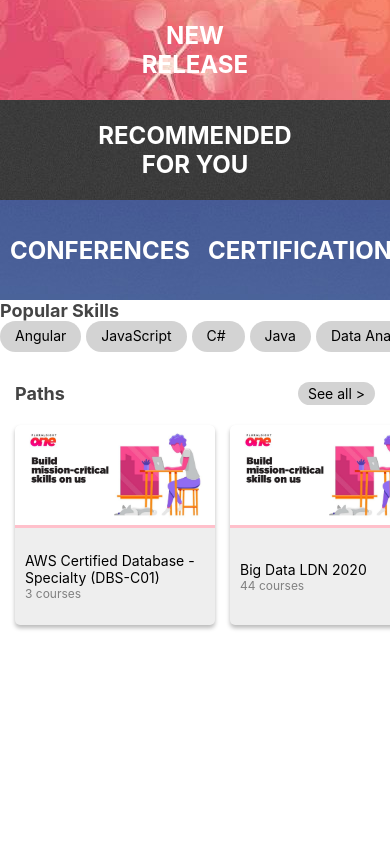
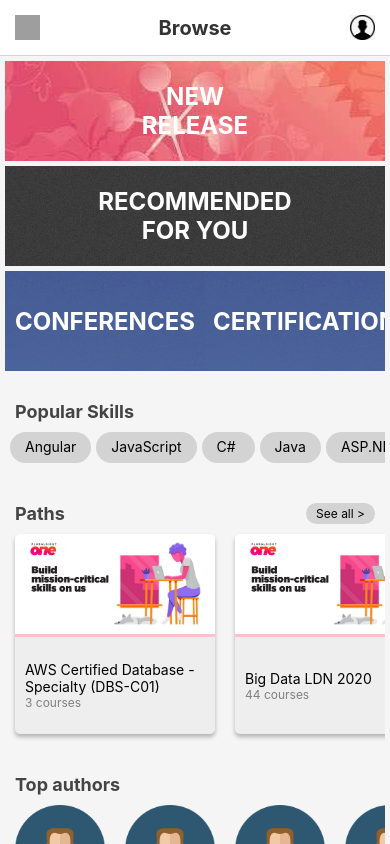
Before and after one commit to Gia-Kiet-99/LTDDNC-DoAnCK-OnlineLearning, a React Native app: screen / in a window 390 px wide. Built offline with nearby package versions, Linux system fonts and the light colour scheme; grey boxes are pictures that could not be loaded.

Commit message:
Update Browse Screen

```diff
--- /dev/null
+++ b/src/components/Common/ActionBar.js
@@ -0,0 +1,41 @@
+import React from 'react';
+import {StyleSheet, Image, Text, TouchableOpacity, View} from 'react-native';
+
+const ActionBar = (props) => {
+    return (
+        <View style={styles.bar}>
+            <TouchableOpacity style={styles.imageWrapper}>
+                <Image style={styles.settingIcon} source={require('../../../assets/setting2.png')}/>
+            </TouchableOpacity>
+            <Text style={styles.textBar}>{props.title}</Text>
+            <TouchableOpacity style={styles.imageWrapper}>
+                <Image style={styles.settingIcon} source={require('../../../assets/avatar.jpg')}/>
+            </TouchableOpacity>
+        </View>
+    );
+};
+
+const styles = StyleSheet.create({
+    bar: {
+        padding: 15,
+        flexDirection: 'row',
+        justifyContent: 'space-between',
+        alignItems: 'center',
+        borderBottomWidth: 1,
+        borderBottomColor: 'lightgray'
+    },
+    textBar: {
+        fontSize: 20,
+        fontWeight: 'bold',
+        color: '#333'
+    },
+    imageWrapper: {
+
+    },
+    settingIcon: {
+        width: 25,
+        height: 25,
+    },
+})
+
+export default ActionBar;
--- a/src/components/Common/image-button.js
+++ b/src/components/Common/image-button.js
@@ -14,7 +14,9 @@ const ImageButton = (props) => {
 const styles = StyleSheet.create({
     button: {
         height: 100,
-
+        // marginHorizontal: 5,
+        marginTop: 5,
+        overflow: 'hidden'
     },
     touch: {
         flex: 1,
--- /dev/null
+++ b/src/components/Common/session-header.js
@@ -0,0 +1,43 @@
+import React from 'react';
+import {StyleSheet, Text, TouchableOpacity, View} from 'react-native';
+
+const SessionHeader = (props) => {
+    return (
+        <View style={styles.headerWrapper}>
+            <Text style={styles.header}>
+                {props.title}
+            </Text>
+            {props.showButton === true &&
+                <TouchableOpacity style={styles.detailButton}>
+                    <Text style={styles.text}>See all ></Text>
+                </TouchableOpacity>
+            }
+        </View>
+    )
+}
+
+const styles = StyleSheet.create({
+    headerWrapper: {
+        paddingHorizontal: 15,
+        flexDirection: 'row',
+        justifyContent: 'space-between',
+        alignItems: 'center',
+        // marginBottom: 10,
+    },
+    header: {
+        color: '#444',
+        fontWeight: 'bold',
+        fontSize: 18
+    },
+    detailButton: {
+        backgroundColor: 'lightgray',
+        paddingVertical: 3,
+        paddingHorizontal: 10,
+        borderRadius: 25,
+    },
+    text: {
+        fontSize: 12,
+    }
+})
+
+export default SessionHeader;
--- /dev/null
+++ b/src/components/Common/session-list.js
@@ -0,0 +1,51 @@
+import React from 'react';
+import {StyleSheet, ScrollView, View, Text, TouchableOpacity} from 'react-native';
+import PathsSessionItem from "../Main/Browse/PathsSessionItem/paths-session-item";
+import SectionCoursesItem from "../Main/Home/SectionCoursesItem/section-courses-item";
+import AuthorSessionItem from "../Main/Browse/AuthorSessionItem/author-session-item";
+
+const SessionList = (props) => {
+
+    const renderListItem = (list) => {
+        switch (props.kind) {
+            case 'path-session':
+                return list.map(item => <PathsSessionItem key={item.id} item={item}/>);
+            case 'course-session':
+                return list.map(item => <SectionCoursesItem key={item.id} item={item}/>);
+            case 'author-session':
+                return list.map(item => <AuthorSessionItem key={item.id} item={item}/>);
+            case 'popular-skill':
+                return list.map(item => <TouchableOpacity style={styles.button}>
+                    <Text style={styles.buttonText}>{item.skill}</Text>
+                </TouchableOpacity>)
+        }
+    }
+
+    return (
+        <View style={styles.container}>
+            <ScrollView horizontal={true} showsHorizontalScrollIndicator={false}>
+                {renderListItem(props.list)}
+            </ScrollView>
+        </View>
+    );
+};
+
+const styles = StyleSheet.create({
+    container: {
+        paddingHorizontal: 5
+    },
+    button: {
+        paddingTop: 6,
+        paddingBottom: 8,
+        paddingHorizontal: 15,
+        backgroundColor: 'lightgray',
+        borderRadius: 18,
+        marginLeft: 5,
+        marginVertical: 10
+    },
+    buttonText: {
+        justifyContent: 'center',
+    }
+})
+
+export default SessionList;
--- /dev/null
+++ b/src/components/Common/session.js
@@ -0,0 +1,25 @@
+import React from 'react';
+import {StyleSheet, View} from 'react-native';
+import SessionHeader from "./session-header";
+import SessionList from "./session-list";
+
+
+
+const Session = (props) => {
+
+    return (
+        <View style={styles.container}>
+            <SessionHeader title={props.title} showButton={props.showSeeAllButton}/>
+            <SessionList kind={props.kind} list={props.list}/>
+        </View>
+    );
+};
+
+const styles = StyleSheet.create({
+    container: {
+        marginTop: 30,
+        // backgroundColor: 'beige'
+    }
+})
+
+export default Session;
--- /dev/null
+++ b/src/components/Main/Browse/AuthorSessionItem/author-session-item.js
@@ -0,0 +1,47 @@
+import React from 'react';
+import {TouchableOpacity,StyleSheet,Text, View,Image} from 'react-native';
+
+const AuthorSessionItem = (props) => {
+    return (
+        <TouchableOpacity style={styles.container}>
+            <View style={styles.content}>
+                <Image style={styles.image} source={require('../../../../../assets/avatar.png')}/>
+                <View style={styles.description}>
+                    <Text style={styles.text}>
+                        {props.item.name}
+                    </Text>
+                </View>
+            </View>
+        </TouchableOpacity>
+    );
+};
+
+const styles = StyleSheet.create({
+    container: {
+        flex: 1,
+        // marginLeft: 10,
+        paddingVertical: 10,
+        paddingHorizontal: 10,
+    },
+    content: {
+        width: 90,
+        // height: 150
+    },
+    description: {
+        flex: 1,
+        paddingTop: 5,
+        justifyContent: 'center',
+        alignItems: 'center',
+    },
+    image: {
+        height: 90,
+        width: '100%'
+    },
+    text: {
+        fontSize: 16,
+        fontWeight: 'bold',
+        textAlign: 'center'
+    }
+})
+
+export default AuthorSessionItem;
--- a/src/components/Main/Browse/PathSession/paths-session.js
+++ b/src/components/Main/Browse/PathSession/paths-session.js
@@ -1,12 +1,11 @@
 import React from 'react';
 import {StyleSheet, TouchableOpacity, View, Text, ScrollView} from 'react-native';
-import SectionCoursesItem from "../../Home/SectionCoursesItem/section-courses-item";
 import PathsSessionItem from "../PathsSessionItem/paths-session-item";
 
 const PathsSession = (props) => {
 
     const renderListItem = (courses) => {
-        return courses.map((item) => <PathsSessionItem item={item}/>)
+        return courses.map((item) => <PathsSessionItem key={item.id} item={item}/>)
     }
 
     return (
--- a/src/components/Main/Browse/PathsSessionItem/paths-session-item.js
+++ b/src/components/Main/Browse/PathsSessionItem/paths-session-item.js
@@ -29,8 +29,8 @@ const PathsSessionItem = (props) => {
 
 const styles = StyleSheet.create({
     container: {
-        paddingVertical: 20,
-        paddingLeft: 15,
+        paddingVertical: 10,
+        paddingHorizontal: 10,
         // backgroundColor: "lightblue"
     },
     item: {
@@ -47,7 +47,7 @@ const styles = StyleSheet.create({
         },
         shadowOpacity: 0.27,
         shadowRadius: 4.65,
-        elevation: 10,
+        elevation: 5,
     },
     description: {
         flex: 1,
--- a/src/components/Main/Browse/browse.js
+++ b/src/components/Main/Browse/browse.js
@@ -1,8 +1,8 @@
 import React from 'react';
 import {View, ScrollView, StyleSheet} from 'react-native';
 import ImageButton from "../../Common/image-button";
-import PopularSkills from "./PopularSkills/popular-skills";
-import PathsSession from "./PathSession/paths-session";
+import Session from "../../Common/session";
+import ActionBar from "../../Common/ActionBar";
 
 const titles = [
     {
@@ -47,6 +47,32 @@ const titles = [
     }
 ]
 
+const skills = [
+    {
+        id: 1,
+        skill: 'Angular'
+    },
+    {
+        id: 2,
+        skill:'JavaScript'},
+    {
+        id: 3,
+        skill:'C# '
+    },
+    {
+        id: 4,
+        skill:'Java',
+    },
+    {
+        id: 5,
+        skill:'ASP.NET'
+    },
+    {
+        id: 6,
+        skill:'Node.js'
+    },
+]
+
 const paths = [
     {
         id: 1,
@@ -65,6 +91,39 @@ const paths = [
     }
 ]
 
+const authors = [
+    {
+        id: 1,
+        avatar: '../../../../assets/avatar.png',
+        name: 'Gia Kiet'
+    },
+    {
+        id: 2,
+        avatar: '../../../../assets/avatar.png',
+        name: 'Simon'
+    },
+    {
+        id: 3,
+        avatar: '../../../../assets/avatar.png',
+        name: 'Cristiano Ronaldo'
+    },
+    {
+        id: 4,
+        avatar: '../../../../assets/avatar.png',
+        name: 'Lionel Messi'
+    },
+    {
+        id: 5,
+        avatar: '../../../../assets/avatar.png',
+        name: 'Bailey Newton'
+    },
+    {
+        id: 6,
+        avatar: '../../../../assets/avatar.png',
+        name: 'Gerry Burns'
+    },
+]
+
 const renderImageButton = (titles) => {
     return titles.map((item) => <View style={{width:200}}>
         <ImageButton title={item.title} source={require('../../../../assets/background-image-3.jpg')}/>
@@ -74,15 +133,24 @@ const renderImageButton = (titles) => {
 const Browse = (props) => {
     return (
         <View style={styles.container}>
-            <ScrollView>
-                <ImageButton title={'NEW\nRELEASE'} source={require('../../../../assets/background-image.jpg')}/>
-                <ImageButton title={'RECOMMENDED\nFOR YOU'}
-                             source={require('../../../../assets/background4.jpg')}/>
-                <ScrollView horizontal={true} showsHorizontalScrollIndicator={false}>
-                    {renderImageButton(titles)}
-                </ScrollView>
-                <PopularSkills/>
-                <PathsSession title={'Paths'} courses={paths}/>
+            <ActionBar title={'Browse'}/>
+            <ScrollView showsVerticalScrollIndicator={false} style={styles.content}>
+                <View style={styles.recommend}>
+                    <ImageButton title={'NEW\nRELEASE'} source={require('../../../../assets/background-image.jpg')}/>
+
+                    <ImageButton title={'RECOMMENDED\nFOR YOU'}
+                                 source={require('../../../../assets/background4.jpg')}/>
+
+                    <ScrollView style={styles.buttonList} horizontal={true} showsHorizontalScrollIndicator={false}>
+                        {renderImageButton(titles)}
+                    </ScrollView>
+                </View>
+
+                <Session kind='popular-skill' title={'Popular Skills'} list={skills}/>
+
+                <Session kind='path-session' title='Paths' list={paths} showSeeAllButton={true}/>
+
+                <Session kind='author-session' title='Top authors' list={authors}/>
             </ScrollView>
         </View>
     );
@@ -91,7 +159,15 @@ const Browse = (props) => {
 const styles = StyleSheet.create({
     container: {
         flex: 1,
-        // backgroundColor: 'pink'
+    },
+    content: {
+        backgroundColor: '#f5f5f5'
+    },
+    recommend:{
+        marginHorizontal: 5,
+    },
+    buttonList: {
+        // marginRight: 5
     }
 })
 
--- a/src/components/Main/Home/SectionCourses/section-courses.js
+++ b/src/components/Main/Home/SectionCourses/section-courses.js
@@ -32,6 +32,7 @@ const SectionCourses = (props) => {
     ]
 
     const renderListItem = (courses) => {
+        if(props.title === '')
         return courses.map(item => <SectionCoursesItem key={item.id} item={item}/>)
     }
 
```
Also changed, not shown: assets/avatar.png (added).
